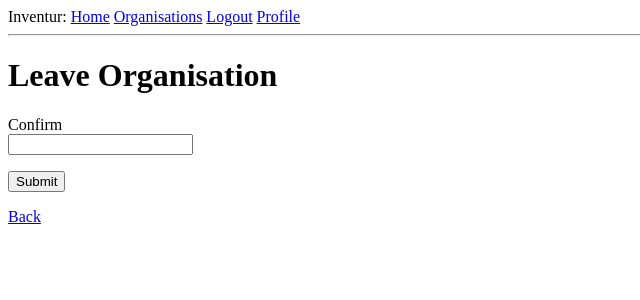
After one commit to fpwg/Q2Datenbankprojekt, a Python web app: template app/templates/leave_organisation.html in a window 1280 px wide. The commit adds this page. Shown: the top 300 px of the page, without its empty margins (0-640 px from the left). Run offline with Jinja, Linux system fonts and the light colour scheme; the template is opened without the code that fills it: most values are stand-ins (such as "Sample title", 1, 10 or a date in 2020); form fields are guessed from the names that the template uses.

Commit message:
Leave Organisation

```diff
--- a/app/forms.py
+++ b/app/forms.py
@@ -66,3 +66,7 @@ class ChangeRankForm(FlaskForm):
     lend_objects = BooleanField()
 
     submit = SubmitField("save")
+
+class LeaveOrganisationFrom(FlaskForm):
+    confirm = BooleanField('Confirm')
+    submit = SubmitField('Submit')
--- /dev/null
+++ b/app/templates/leave_organisation.html
@@ -0,0 +1,16 @@
+{% extends "base.html" %}
+
+{% block content %}
+    <h1>Leave Organisation</h1>
+    <form action="" method="post" novalidate>
+        {{ form.hidden_tag() }}
+        <p>
+            {{ form.confirm.label }}<br>
+            {{ form.confirm() }}
+        </p>
+        <p>{{ form.submit() }}</p>
+    </form>
+    <p>
+      <a href="{{url_for('organisation', name=organisation.name)}}">Back</a>
+    </p>
+{% endblock %}
--- a/app/templates/organisation.html
+++ b/app/templates/organisation.html
@@ -4,6 +4,9 @@
   <h1>
     Organisation {{organisation.name}}
   </h1>
+  {% if current_user.in_organisation(organisation) %}
+  <a href="{{ url_for('leave_organisation', name=organisation.name) }}"> Leave this Organisation </a>
+  {% endif %}
   <h2>User</h2>
   <table>
     <tr style="font-weight: bold;">
```
Also changed, not shown: app/models.py (+9 -1 lines), app/routes.py (+15 -2 lines).
